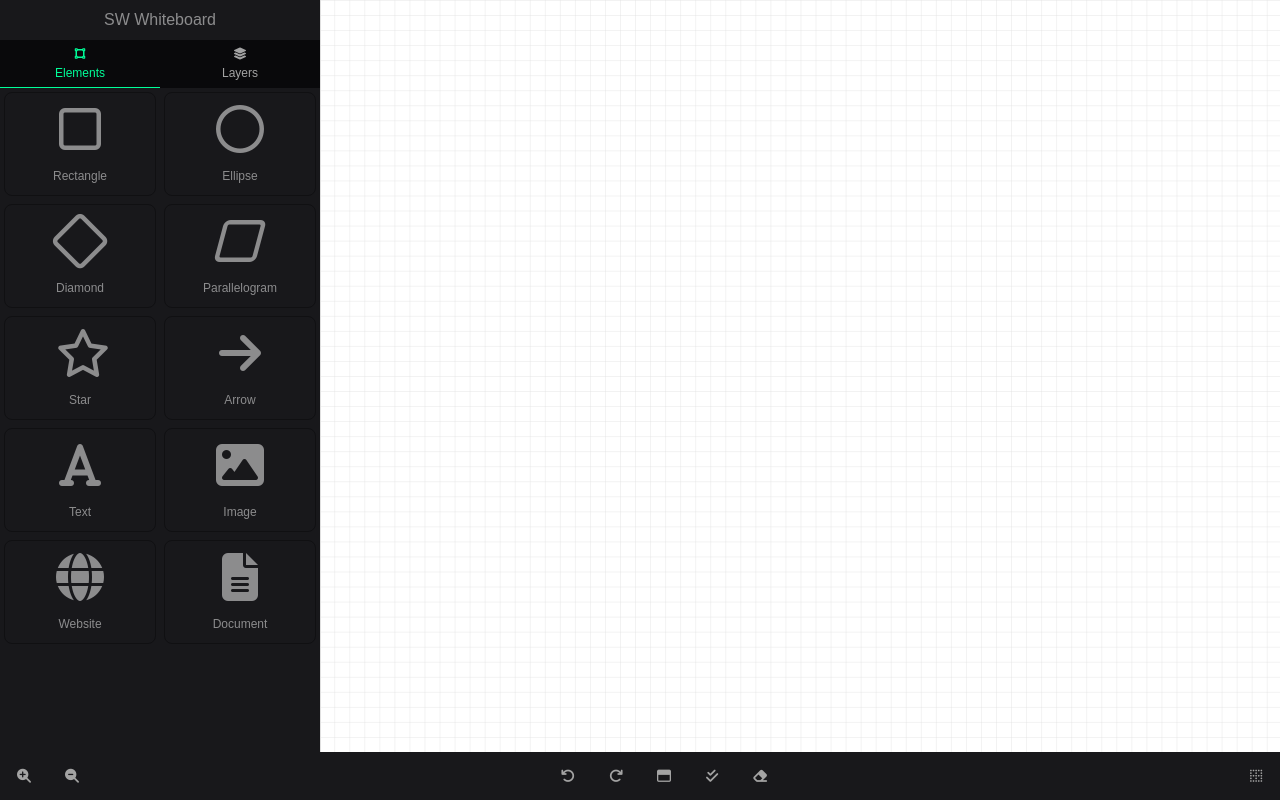
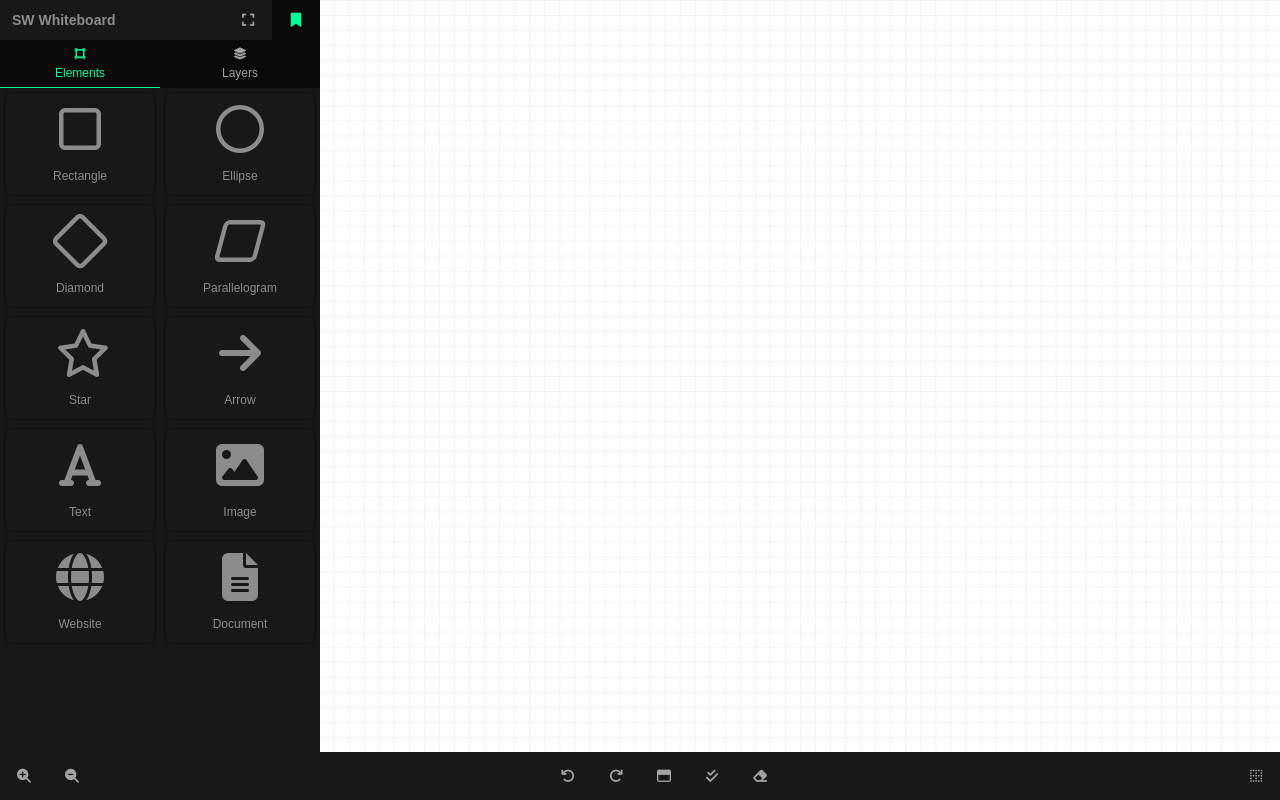
Before and after one commit to a-hakim/senangwebs-whiteboard, a plain HTML site: page sww.html in a window 1280 px wide. Drawn offline with Linux system fonts and the light colour scheme.

Commit message:
Enhance control panel functionality with expand/dock buttons and corresponding styles

```diff
--- a/sww.css
+++ b/sww.css
@@ -64,11 +64,25 @@ html {
   min-width: 20rem;
   max-width: 20rem;
   background: #18181b;
-  border-right: 1px solid #e0e0e0;
   overflow-y: auto;
   z-index: 1000;
   display: flex;
   flex-direction: column;
+}
+
+.sww-control-panel.expanded {
+  min-width: 36rem;
+  max-width: 36rem;
+}
+
+.sww-control-panel.undocked {
+  position: absolute;
+  top: 0;
+  left: 0;
+  border-radius: 1rem;
+  z-index: 1001;
+  height: calc(100vh - 64px);
+  margin: 0.5rem;
 }
 
 .sww-control-header {
@@ -76,7 +90,16 @@ html {
   display: flex;
   color: #ffffff80;
   align-items: center;
-  justify-content: center;
+  justify-content: space-between;
+}
+
+.sww-control-header-actions {
+  display: flex;
+}
+
+.sww-control-panel h4 {
+  margin: 0 0 0 12px;
+  font-size: 14px;
 }
 
 .sww-control-section {
--- a/sww.html
+++ b/sww.html
@@ -21,7 +21,15 @@
 
             <!-- Panel Header -->
             <div class="sww-control-header">
-                SW Whiteboard
+                <div><h4>SW Whiteboard</h4></div>
+                <div class="sww-control-header-actions">
+                    <button class="sww-toolbar-button" onclick="togglePanelWidth()" title="Expand Panel Width" id="toggle-width-btn">
+                        <i class="fas fa-expand"></i>
+                    </button>
+                    <button class="sww-toolbar-button active" onclick="togglePanelDock()" title="Dock Panel" id="toggle-dock-btn">
+                        <i class="fas fa-bookmark"></i>
+                    </button>
+                </div>
             </div>
 
             <!-- Menu Navigation -->
@@ -227,6 +235,38 @@
                 });
             });
         }
+
+        /**
+         * Toggle panel width between normal and expanded
+         */
+        function togglePanelWidth() {
+            const controlPanel = document.getElementById('sww-control-panel');
+            controlPanel.classList.toggle('expanded');
+            const toggleWidthBtn = document.getElementById('toggle-width-btn');
+            if (controlPanel.classList.contains('expanded')) {
+                toggleWidthBtn.title = "Collapse Panel Width";
+                toggleWidthBtn.classList.add('active');
+            } else {
+                toggleWidthBtn.title = "Expand Panel Width";
+                toggleWidthBtn.classList.remove('active');
+            }
+        }
+
+        /**
+         * Toggle panel docking between docked and undocked
+         */
+        function togglePanelDock() {
+            const controlPanel = document.getElementById('sww-control-panel');
+            controlPanel.classList.toggle('undocked');
+            const toggleDockBtn = document.getElementById('toggle-dock-btn');
+            if (controlPanel.classList.contains('undocked')) {
+                toggleDockBtn.title = "Dock Panel";
+                toggleDockBtn.classList.remove('active');
+            } else {
+                toggleDockBtn.title = "Undock Panel";
+                toggleDockBtn.classList.add('active');
+            }
+        }
     </script>
 </body>
 </html>
```
